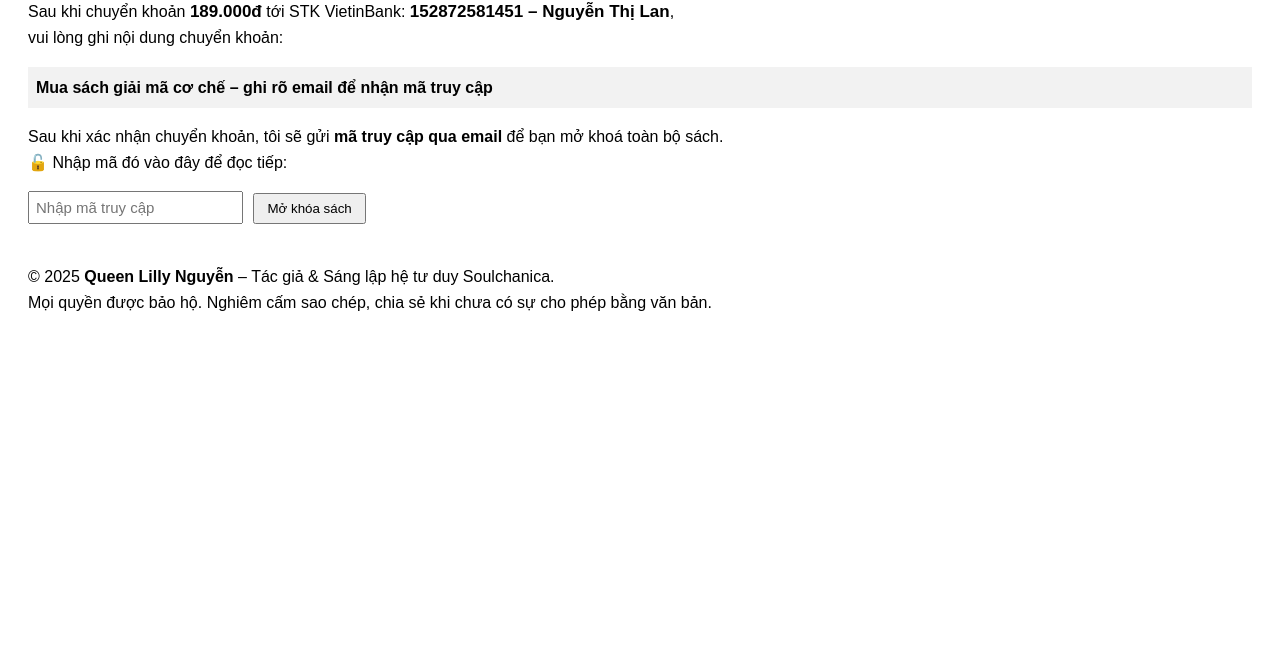
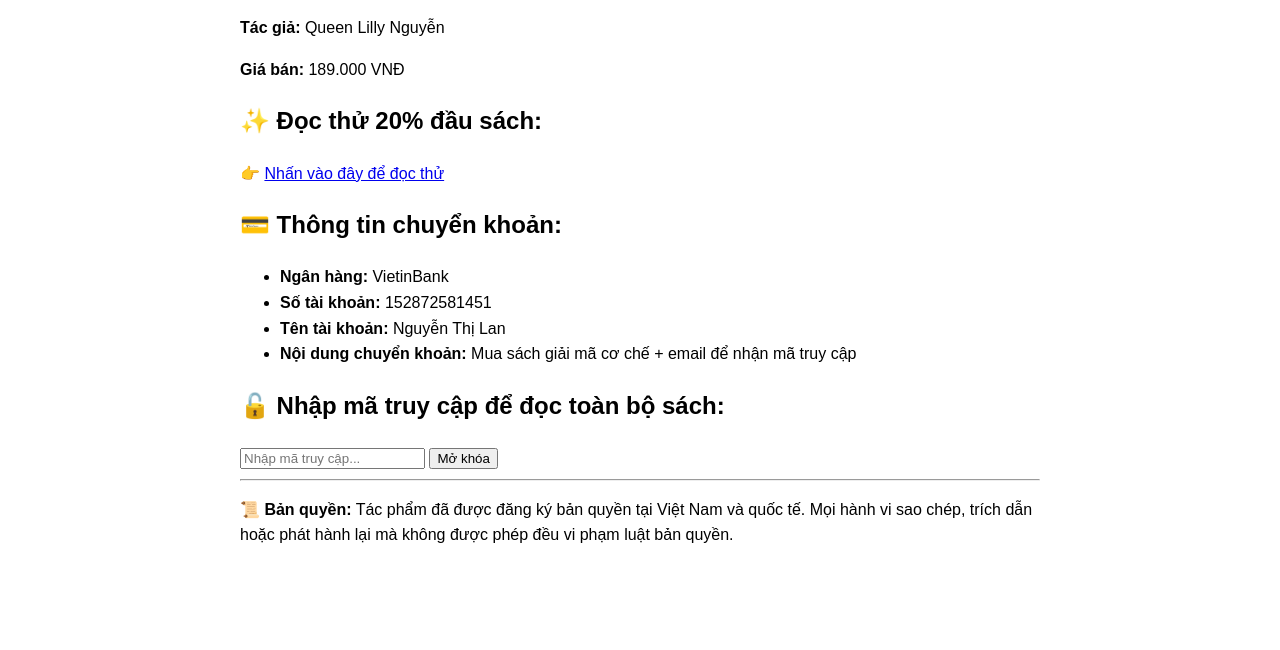
Before and after one commit to Queenlillynguyen/queenlillynguyen.github.io, a plain HTML site: page index.html in a window 1280 px wide. Shown: the part 150-800 px from the top of the page. Drawn offline with Linux system fonts and the light colour scheme.

Commit message:
Update index.html

```diff
--- a/index.html
+++ b/index.html
@@ -1,76 +1,60 @@
-
 <!DOCTYPE html>
 <html lang="vi">
 <head>
   <meta charset="UTF-8">
-  <title>Giải mã Cơ Chế Tâm Lý và Tái Thiết Tư Duy Mới</title>
-  <style>
-    body {
-      font-family: Arial, sans-serif;
-      padding: 20px;
-      line-height: 1.6;
-    }
-    .button {
-      display: inline-block;
-      background-color: #28a745;
-      color: white;
-      padding: 10px 16px;
-      text-decoration: none;
-      border-radius: 6px;
-      margin: 12px 0;
-      font-weight: bold;
-    }
-    input {
-      padding: 6px;
-      font-size: 15px;
-    }
-    button {
-      padding: 6px 12px;
-      margin-left: 6px;
-    }
-  </style>
+  <meta name="viewport" content="width=device-width, initial-scale=1.0">
+  <title>Giải mã Cơ Chế Tâm Lý và Tái Thiết Lập Tư Duy</title>
 </head>
-<body>
-  <h2>📘 Sách: <span style="color: #222;">Giải mã Cơ Chế Tâm Lý và Tái Thiết Tư Duy Mới</span></h2>
+<body style="font-family: Arial, sans-serif; line-height: 1.6; max-width: 800px; margin: 0 auto; padding: 20px;">
 
-  <p><a href="https://docs.google.com/document/d/1D238f2gK9ANJWAMYVLmBzH9vA0qoxSL-/edit?usp=drivesdk" target="_blank">📖 Đọc thử 20% đầu sách tại đây</a></p>
+  <h1>📖 GIẢI MÃ CƠ CHẾ TÂM LÝ VÀ TÁI THIẾT LẬP TƯ DUY MỚI</h1>
 
+  <p><strong>Tác giả:</strong> Queen Lilly Nguyễn</p>
+  <p><strong>Giá bán:</strong> 189.000 VNĐ</p>
+
+  <h2>✨ Đọc thử 20% đầu sách:</h2>
   <p>
-    Sau khi chuyển khoản <strong style="font-size: 17px; color: #000;">189.000đ</strong> tới STK VietinBank:
-    <strong style="font-size: 17px; color: #000;">152872581451 – Nguyễn Thị Lan</strong>,<br>
-    vui lòng ghi nội dung chuyển khoản:
+    👉 <a href="https://docs.google.com/document/d/1D238f2gK9ANJWAMYVLmBzH9vA0qoxSL-/edit?usp=drivesdk" target="_blank">
+      Nhấn vào đây để đọc thử
+    </a>
   </p>
 
-  <p style="background-color: #f2f2f2; padding: 8px;">
-    <strong>Mua sách giải mã cơ chế – ghi rõ email để nhận mã truy cập</strong>
-  </p>
+  <h2>💳 Thông tin chuyển khoản:</h2>
+  <ul>
+    <li><strong>Ngân hàng:</strong> VietinBank</li>
+    <li><strong>Số tài khoản:</strong> 152872581451</li>
+    <li><strong>Tên tài khoản:</strong> Nguyễn Thị Lan</li>
+    <li><strong>Nội dung chuyển khoản:</strong> Mua sách giải mã cơ chế + email để nhận mã truy cập</li>
+  </ul>
 
-  <p>
-    Sau khi xác nhận chuyển khoản, tôi sẽ gửi <strong>mã truy cập qua email</strong> để bạn mở khoá toàn bộ sách.<br>
-    🔓 Nhập mã đó vào đây để đọc tiếp:
-  </p>
+  <h2>🔓 Nhập mã truy cập để đọc toàn bộ sách:</h2>
+  <form onsubmit="return checkCode()">
+    <input type="text" id="accessCode" placeholder="Nhập mã truy cập..." required>
+    <button type="submit">Mở khóa</button>
+  </form>
 
-  <input type="text" id="codeInput" placeholder="Nhập mã truy cập">
-  <button onclick="unlockBook()">Mở khóa sách</button>
-
-  <div id="fullBook" style="display:none; margin-top: 20px;">
-    <iframe src="https://docs.google.com/document/d/1fyWDkIpTwsiIpMlhgqI2sncwqn4bshwl/preview" width="100%" height="800px" style="border: none;"></iframe>
+  <div id="fullContent" style="display:none; margin-top: 20px;">
+    <h2>📘 Đọc toàn bộ sách tại đây:</h2>
+    <p>
+      👉 <a href="https://docs.google.com/document/d/1fyWDkIpTwsiIpMlhgqI2sncwqn4bshwl/edit?usp=drivesdk" target="_blank">
+        Nhấn vào đây để đọc toàn bộ sách
+      </a>
+    </p>
   </div>
 
-  <p style="margin-top: 40px;">
-    © 2025 <strong>Queen Lilly Nguyễn</strong> – Tác giả & Sáng lập hệ tư duy Soulchanica.<br>
-    Mọi quyền được bảo hộ. Nghiêm cấm sao chép, chia sẻ khi chưa có sự cho phép bằng văn bản.
-  </p>
-
   <script>
-    function unlockBook() {
-      const code = document.getElementById('codeInput').value.trim();
-      if (code === 'PHONGNGUYETTHE98') {
-        document.getElementById('fullBook').style.display = 'block';
+    function checkCode() {
+      var code = document.getElementById("accessCode").value.trim();
+      if (code === "PHONGNGUYETTHE98") {
+        document.getElementById("fullContent").style.display = "block";
       } else {
-        alert('Mã truy cập không đúng. Vui lòng kiểm tra lại!');
+        alert("Mã không đúng. Vui lòng kiểm tra lại.");
       }
+      return false;
     }
   </script>
+
+  <hr>
+  <p><strong>📜 Bản quyền:</strong> Tác phẩm đã được đăng ký bản quyền tại Việt Nam và quốc tế. Mọi hành vi sao chép, trích dẫn hoặc phát hành lại mà không được phép đều vi phạm luật bản quyền.</p>
 </body>
 </html>
```
